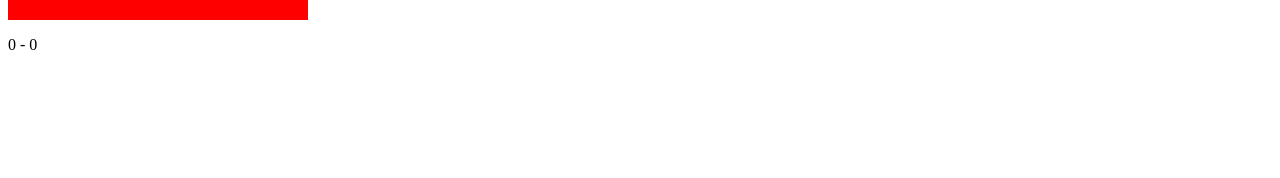
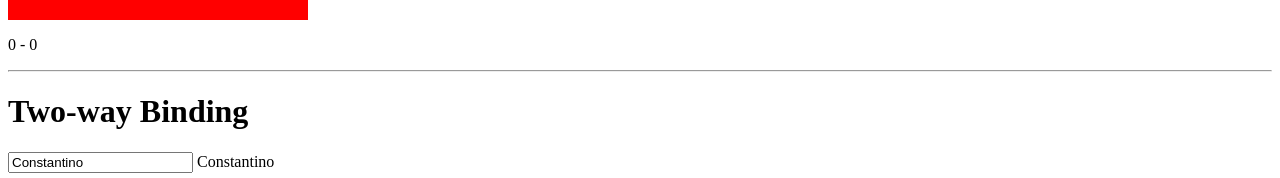
Before and after one commit to Constantinoi/EnsinoAngular, an Angular app: page / in a window 1280 px wide. Shown: the part 1048-1226 px from the top of the page. Before the commit the page ends 1118 px from the top, so only its background shows below. Built offline with nearby package versions, Linux system fonts and the light colour scheme.

Commit message:
Two-way Binding

```diff
--- a/src/app/app.module.ts
+++ b/src/app/app.module.ts
@@ -1,5 +1,6 @@
 import { NgModule } from '@angular/core';
 import { BrowserModule } from '@angular/platform-browser';
+import { FormsModule } from '@angular/forms';
 
 import { AppRoutingModule } from './app-routing.module';
 import { AppComponent } from './app.component';
@@ -14,7 +15,8 @@ import { DataBingComponent } from './data-bing/data-bing.component';
   ],
   imports: [
     BrowserModule,
-    AppRoutingModule
+    AppRoutingModule,
+    FormsModule
   ],
   providers: [],
   bootstrap: [AppComponent]
--- a/src/app/data-bing/data-bing.component.html
+++ b/src/app/data-bing/data-bing.component.html
@@ -21,3 +21,9 @@
 <button (click)="alertaTest('Teste12')"> Alerta</button>
 <div (mousemove)="moveMouse($event)" style="background: red; width: 300px; height: 300px;"></div>
 <p>{{ position.x}} - {{position.y}}</p>
+
+<hr>
+<h1>Two-way Binding</h1>
+
+<input [(ngModel)] ="nome">
+{{nome}}
```
